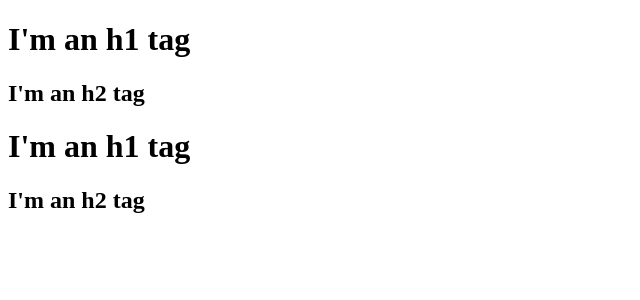
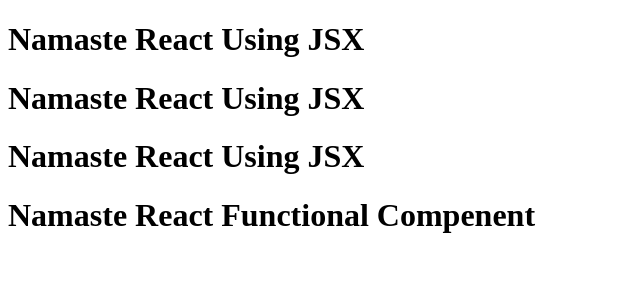
Before and after one commit to Sumanvith/namaste-react, a React (Vite) app: page / in a window 1280 px wide. Shown: the top 300 px of the page, without its empty margins (0-640 px from the left). Built offline with nearby package versions, Linux system fonts and the light colour scheme.

Commit message:
NR EP 03

```diff
--- a/App.js
+++ b/App.js
@@ -1,15 +1,22 @@
 import React from "react";
 import ReactDOM from "react-dom/client";
 
-const parent = React.createElement("div", { id: "parent" }, [
-  React.createElement("div", { id: "child1" }, [
-    React.createElement("h1", {}, "I'm an h1 tag"),
-    React.createElement("h2", {}, "I'm an h2 tag"),
-  ]),
-  React.createElement("div", { id: "child2" }, [
-    React.createElement("h1", {}, "I'm an h1 tag"),
-    React.createElement("h2", {}, "I'm an h2 tag"),
-  ]),
-]);
+
+const Title =()=> (
+  <h1 className="head" tabIndex="5">
+    Namaste React Using JSX
+  </h1>
+);
+
+const HeadingCompenent = () => (
+  <div id="container">
+    {Title()}
+    <Title/>
+    <Title></Title>
+    <h1 className="heading">Namaste React Functional Compenent</h1>
+  </div>
+);
+
 const root = ReactDOM.createRoot(document.getElementById("root"));
-root.render(parent);
+
+root.render(<HeadingCompenent/>);
--- a/index.html
+++ b/index.html
@@ -7,7 +7,9 @@
     <title>Namaste React</title>
   </head>
   <body>
-    <div id="root"></div>
+    <div id="root">
+      <h1>Hello World</h1>
+    </div>
     <script type="module" src="./App.js"></script>
   </body>
 </html>
--- a/package.json
+++ b/package.json
@@ -3,6 +3,8 @@
   "version": "1.0.0",
   "description": "This is Namaste React",
   "scripts": {
+    "start": "parcel index.html",
+    "build": "parcel build index.html",
     "test": "jest"
   },
   "repository": {
```
